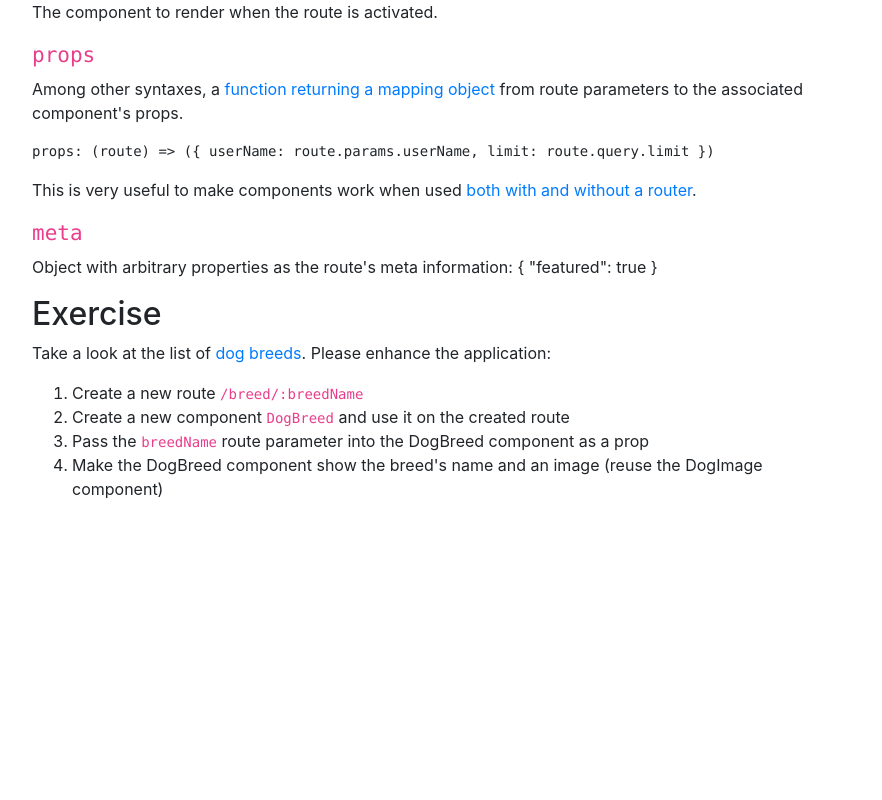
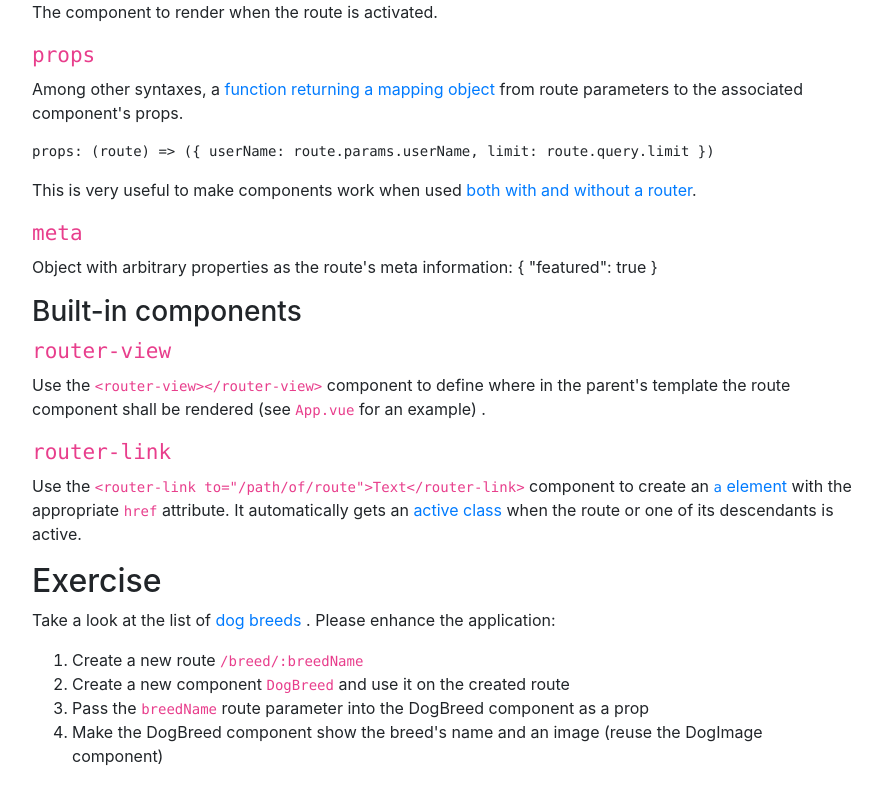
Before and after one commit to erkstruwe/vue-workshop, a Vue app: page /#/vue-router/123 in a window 1280 px wide. Shown: the part 889-1689 px from the top of the page, without its empty margins (338-1220 px from the left). Before the commit the page ends 1422 px from the top, so only its background shows below. Built offline with nearby package versions, Linux system fonts and the light colour scheme.

Commit message:
router info

```diff
--- a/src/components/VueRouter.vue
+++ b/src/components/VueRouter.vue
@@ -46,8 +46,22 @@
         <h4><code>meta</code></h4>
         <p>Object with arbitrary properties as the route's meta information: {{$route.meta}}</p>
 
+        <h3>Built-in components</h3>
+
+        <h4><code>router-view</code></h4>
+        <p>Use the <code>&lt;router-view&gt;&lt;/router-view&gt;</code> component to define where in the parent's template the route component shall be rendered (see
+            <code>App.vue</code> for an example) .</p>
+
+        <h4><code>router-link</code></h4>
+        <p>Use the <code>&lt;router-link to="/path/of/route"&gt;Text&lt;/router-link&gt;</code> component to create an <a
+            href="https://router.vuejs.org/api/#router-link-props"><code>a</code> element</a> with the appropriate <code>href</code> attribute. It automatically gets an <a
+            href="https://router.vuejs.org/api/#active-class">active class</a> when the route or one of its descendants is active.</p>
+
         <h2>Exercise</h2>
-        <p>Take a look at the list of <router-link to="/breed">dog breeds</router-link>. Please enhance the application:</p>
+        <p>Take a look at the list of
+            <router-link to="/breed">dog breeds</router-link>
+            . Please enhance the application:
+        </p>
         <ol>
             <li>Create a new route <code>/breed/:breedName</code></li>
             <li>Create a new component <code>DogBreed</code> and use it on the created route</li>
```
